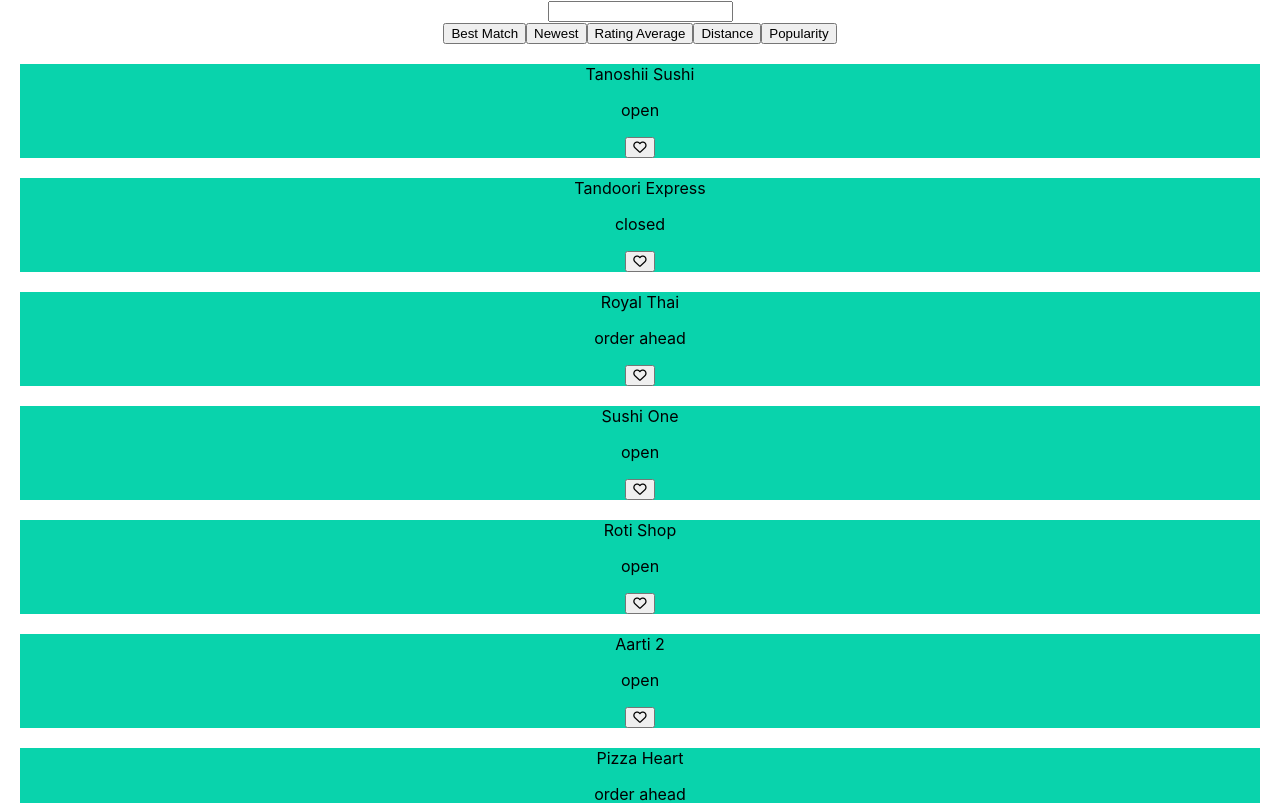
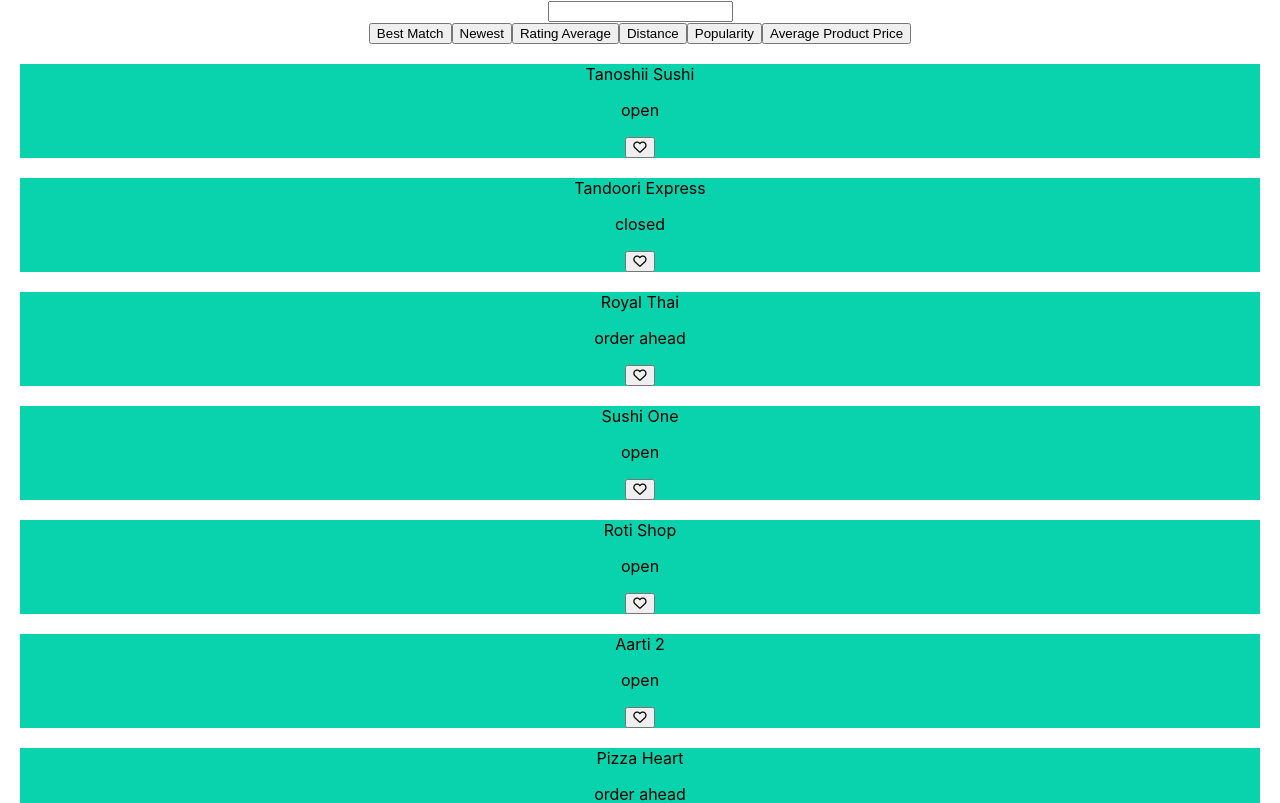
Before and after one commit to McHardex/restaurant, a React (Create React App) app: page / in a window 1280 px wide. Shown: the top 803 px of the page. Built offline with nearby package versions, Linux system fonts and the light colour scheme.

Commit message:
sort restaurant by average product price

```diff
--- a/src/components/Restaurant/index.jsx
+++ b/src/components/Restaurant/index.jsx
@@ -52,6 +52,7 @@ class Restaurant extends Component {
           <button type="button" className="ratingAverage" onClick={() => this.sort('ratingAverage')}>Rating Average</button>
           <button type="button" className="distance" onClick={() => this.sort('distance')}>Distance</button>
           <button type="button" className="popularity" onClick={() => this.sort('popularity')}>Popularity</button>
+          <button type="button" className="averageProductPrice" onClick={() => this.sort('averageProductPrice')}>Average Product Price</button>
         </div>
         {
           restaurants.map((restaurant, index) => (
```
Also changed, not shown: 1 other file (tests, documents, lock files or other folders).
